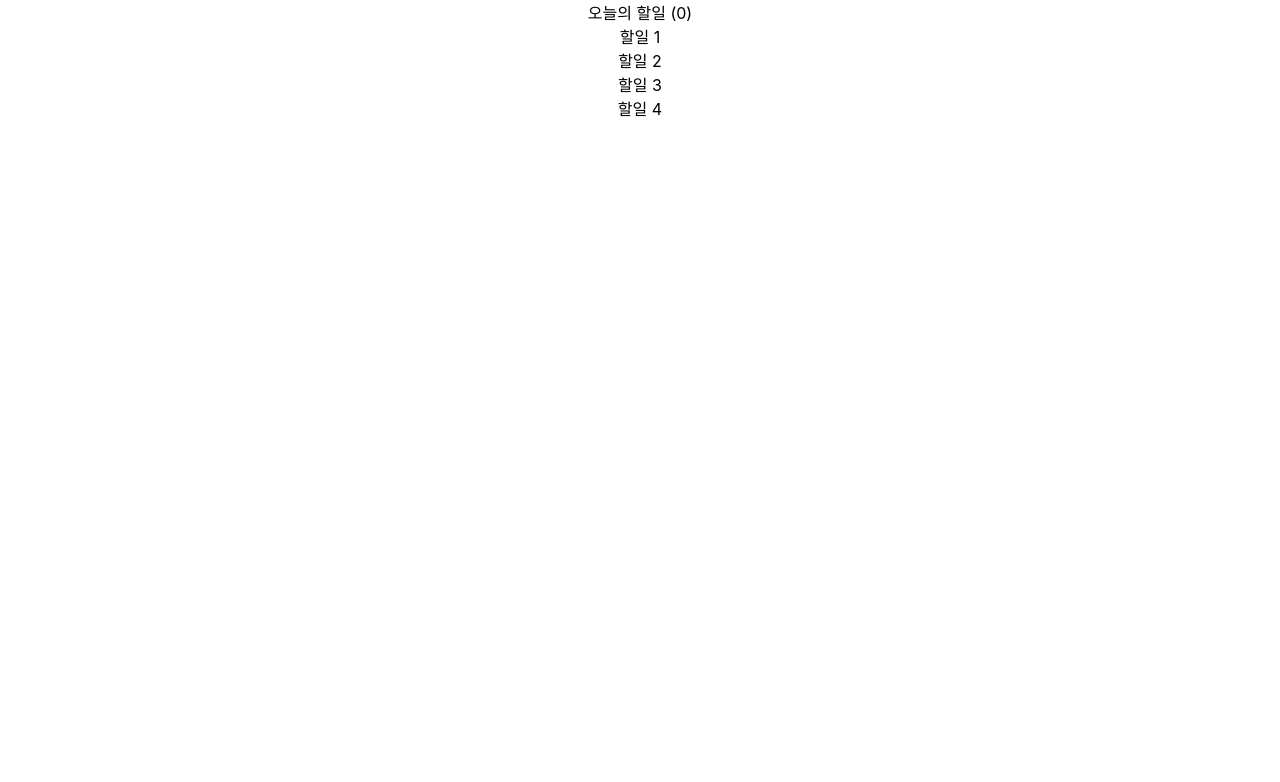
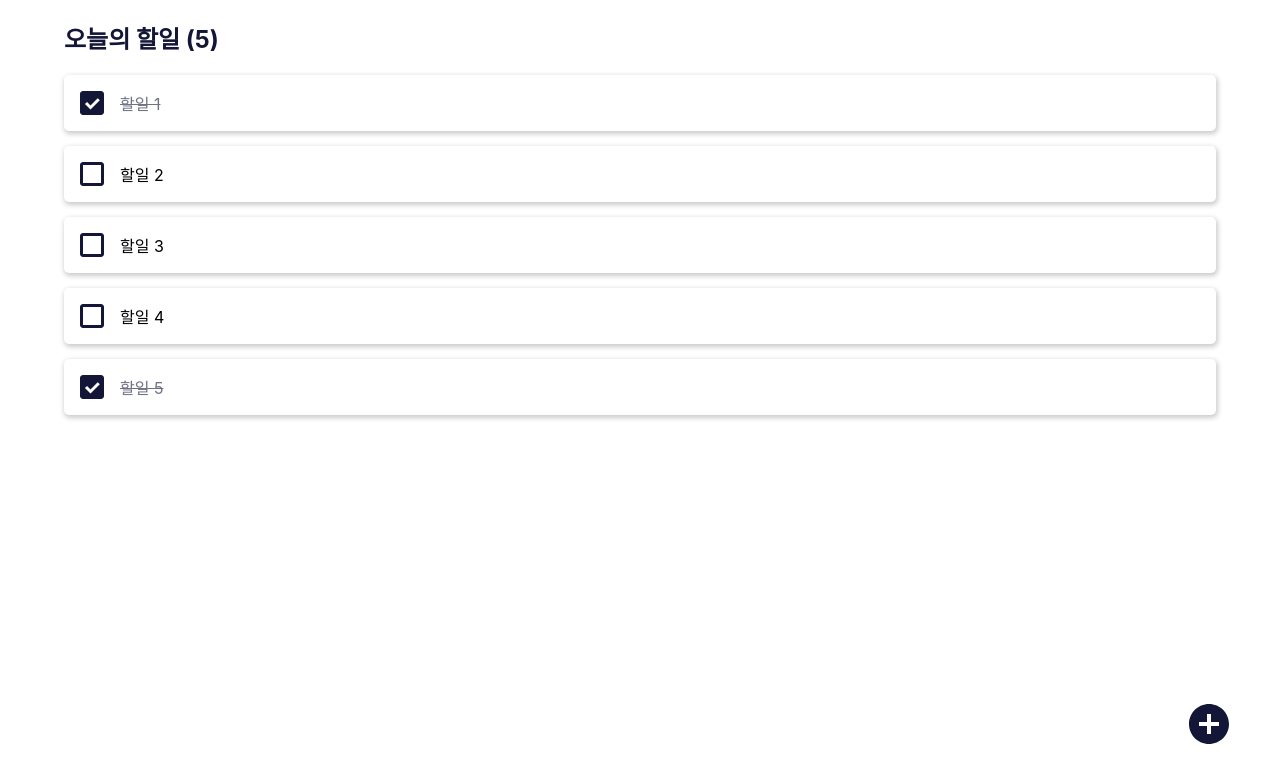
Before and after one commit to hello-dodohee/React-TodoList, a React (Create React App) app: page / in a window 1280 px wide. Shown: the top 782 px of the page. Built offline with nearby package versions, Linux system fonts and the light colour scheme.

Commit message:
Add 컴포넌트별 css 적용

```diff
--- a/package.json
+++ b/package.json
@@ -8,6 +8,7 @@
     "@testing-library/user-event": "^12.8.3",
     "react": "^17.0.2",
     "react-dom": "^17.0.2",
+    "react-icons": "^4.2.0",
     "react-scripts": "4.0.3",
     "web-vitals": "^1.1.1"
   },
--- a/src/App.css
+++ /dev/null
@@ -1,38 +0,0 @@
-.App {
-  text-align: center;
-}
-
-.App-logo {
-  height: 40vmin;
-  pointer-events: none;
-}
-
-@media (prefers-reduced-motion: no-preference) {
-  .App-logo {
-    animation: App-logo-spin infinite 20s linear;
-  }
-}
-
-.App-header {
-  background-color: #282c34;
-  min-height: 100vh;
-  display: flex;
-  flex-direction: column;
-  align-items: center;
-  justify-content: center;
-  font-size: calc(10px + 2vmin);
-  color: white;
-}
-
-.App-link {
-  color: #61dafb;
-}
-
-@keyframes App-logo-spin {
-  from {
-    transform: rotate(0deg);
-  }
-  to {
-    transform: rotate(360deg);
-  }
-}
--- a/src/App.js
+++ b/src/App.js
@@ -1,7 +1,8 @@
-import "./App.css";
 import React, { useEffect, useState } from "react";
 import Template from "./components/Template";
 import TodoList from "./components/TodoList";
+import { MdAddCircle } from "react-icons/md";
+import "./App.scss";
 
 function App() {
   const [todos, setTodos] = useState([
@@ -25,11 +26,19 @@
       text: "할일 4",
       checked: false,
     },
+    {
+      id: 5,
+      text: "할일 5",
+      checked: true,
+    },
   ]);
   return (
     <div className="App">
-      <Template>
+      <Template todoLength={todos.length}>
         <TodoList todos={todos} />
+        <div className="add-todo-button">
+          <MdAddCircle />
+        </div>
       </Template>
     </div>
   );
--- /dev/null
+++ b/src/App.scss
@@ -0,0 +1,11 @@
+.add-todo-button {
+  position:fixed;
+  right:-5px;
+  bottom:0;
+  z-index:100;
+  width:100px;
+  height:100px;
+  cursor:pointer;
+  font-size:3rem;
+  color:rgb(19, 22, 54);
+}
--- a/src/components/Template.js
+++ b/src/components/Template.js
@@ -1,9 +1,10 @@
 import React from "react";
+import "./Template.scss";
 
-const Template = ({ children }) => {
+const Template = ({ children, todoLength }) => {
   return (
-    <div>
-      <div>오늘의 할일 (0)</div>
+    <div className="Template">
+      <div className="title">오늘의 할일 ({todoLength})</div>
       <div>{children}</div>
     </div>
   );
--- /dev/null
+++ b/src/components/Template.scss
@@ -0,0 +1,13 @@
+.Template {
+    padding-top:20px;
+    max-height:100vh;
+
+    .title {
+        width:90vw;
+        margin: 0 auto;
+        padding-bottom:20px;
+        font-size:1.5rem;
+        font-weight:bold;
+        color:rgb(19, 22, 54);
+    }
+}
--- a/src/components/TodoItem.js
+++ b/src/components/TodoItem.js
@@ -1,8 +1,17 @@
 import React from "react";
+import { ImCheckboxChecked, ImCheckboxUnchecked } from "react-icons/im";
+import "./TodoItem.scss";
 
 const TodoItem = ({ todo }) => {
-  const { text } = todo;
-  return <div>{text}</div>;
+  const { id, text, checked } = todo;
+  return (
+    <div className="TodoItem">
+      <div className={`content ${checked ? "checked" : ""}`}>
+        {checked ? <ImCheckboxChecked /> : <ImCheckboxUnchecked />}
+        <div className="text">{text}</div>
+      </div>
+    </div>
+  );
 };
 
 export default TodoItem;
--- /dev/null
+++ b/src/components/TodoItem.scss
@@ -0,0 +1,29 @@
+.TodoItem {
+    margin:auto;
+    border-radius:5px;
+    box-shadow: 1px 2px 5px 1px #ccc;
+    padding:1rem;
+    display:flex;
+    align-items:center;
+    margin-bottom:15px;
+
+    .content {
+        cursor:pointer;
+        flex:1;
+        display:flex;
+        align-items:center;
+    }
+
+    .content svg {
+        font-size:1.5rem;
+        color:rgb(19, 22, 54);
+        margin-right:1rem;
+    }
+
+    .content.checked .text {
+        color:rgb(19, 22, 54);
+        text-decoration: line-through;
+        cursor:pointer;
+        opacity: 0.6;
+    }
+}
--- a/src/components/TodoList.js
+++ b/src/components/TodoList.js
@@ -1,9 +1,10 @@
 import React from "react";
 import TodoItem from "./TodoItem";
+import "./TodoList.scss";
 
 const TodoList = ({ todos }) => {
   return (
-    <div>
+    <div className="TodoList">
       {todos.map((element) => (
         <TodoItem todo={element}></TodoItem>
       ))}
--- /dev/null
+++ b/src/components/TodoList.scss
@@ -0,0 +1,5 @@
+.TodoList {
+    width:90vw;
+    margin:auto;
+    padding-bottom:20px;
+}
```
Also changed, not shown: 1 other file (tests, documents, lock files or other folders).
